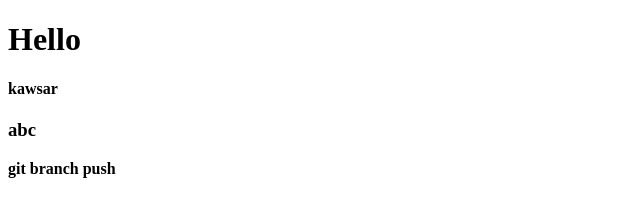
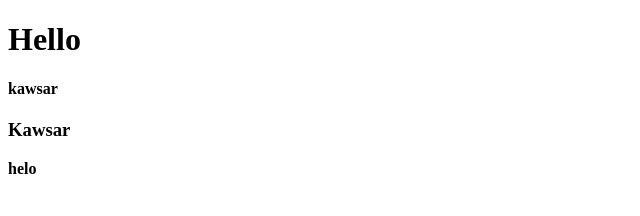
Before and after one commit to mkawsarali/kawsarrepo1, a plain HTML site: page index.html in a window 1280 px wide. Shown: the whole page, without its empty margins (0-640 px from the left). Drawn offline with Linux system fonts and the light colour scheme.

Commit message:
second commit

```diff
--- a/index.html
+++ b/index.html
@@ -9,7 +9,7 @@
 <body>
     <h1>Hello</h1>
     <h4>kawsar</h4>
-    <h3>abc</h3>
-    <p><b>git branch push</b></p>
+    <h3>Kawsar</h3>
+    <p><b>helo</b></p>
 </body>
 </html>
```
